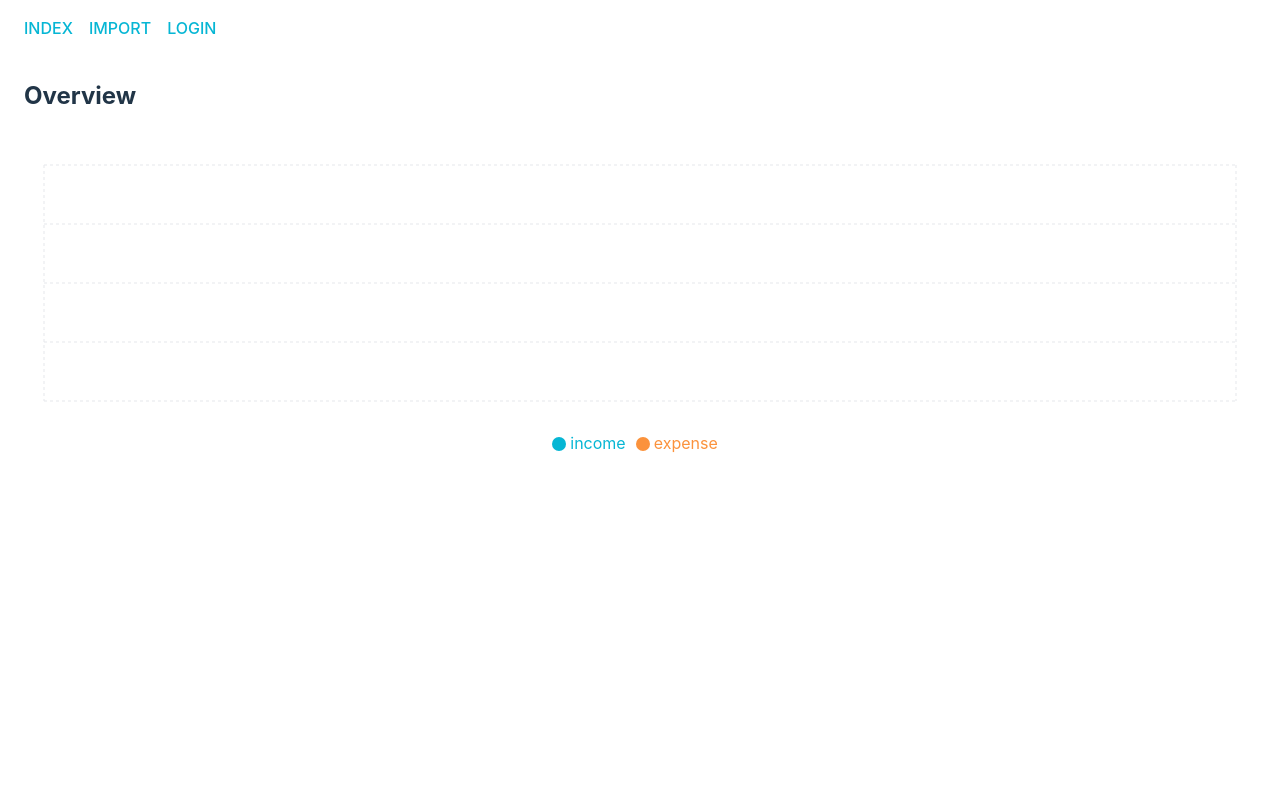
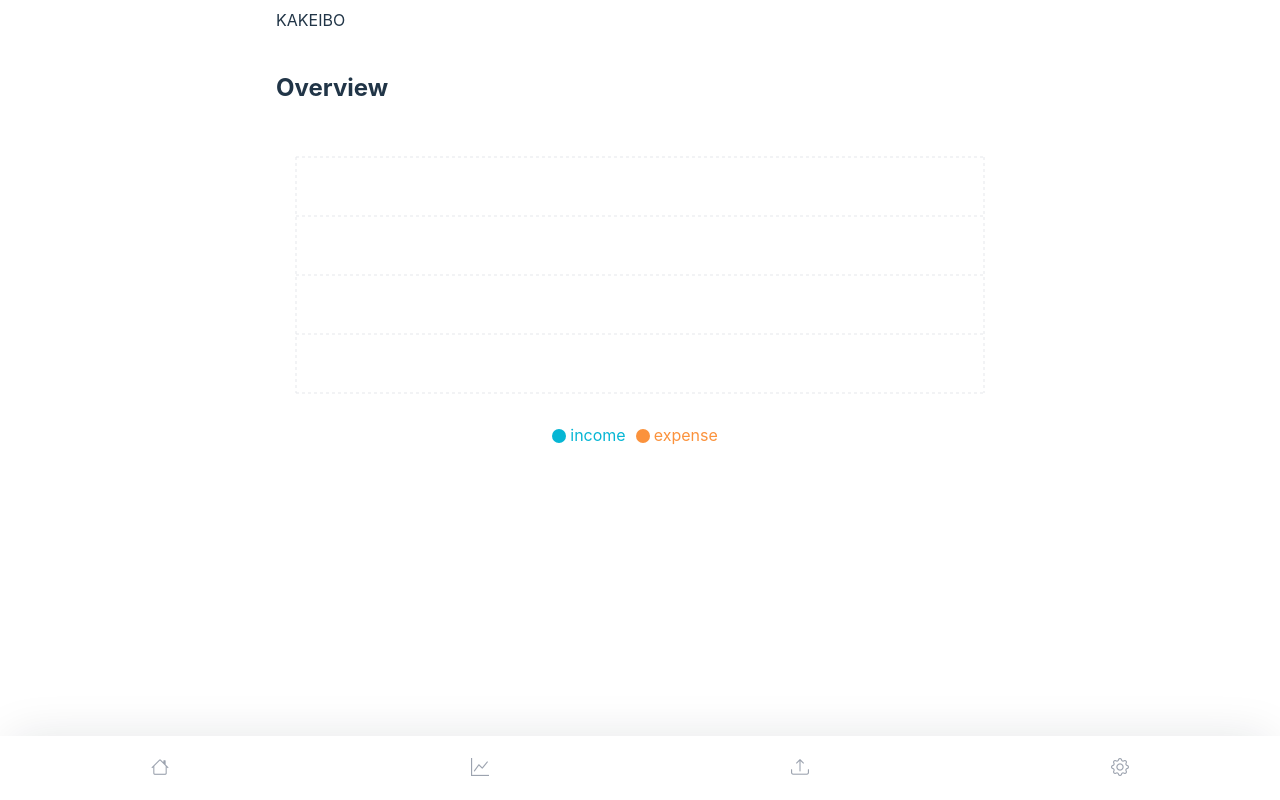
Before and after one commit to myuon/glowing-octo-barnacle, a React (Vite) app in the folder web/: page / in a window 1280 px wide. Built offline with nearby package versions, Linux system fonts and the light colour scheme.

Commit message:
fix: remvoe unused header

```diff
--- a/web/index.html
+++ b/web/index.html
@@ -1,5 +1,5 @@
 <!DOCTYPE html>
-<html lang="en">
+<html lang="ja">
   <head>
     <meta charset="UTF-8" />
     <link rel="icon" type="image/svg+xml" href="/vite.svg" />
--- a/web/src/App.tsx
+++ b/web/src/App.tsx
@@ -21,14 +21,14 @@ const router = createBrowserRouter([
         element: <MonthlyPage />,
       },
       {
+        path: "/login",
+        element: <LoginPage />,
+      },
+      {
         index: true,
         element: <IndexPage />,
       },
     ],
-  },
-  {
-    path: "/login",
-    element: <LoginPage />,
   },
 ]);
 
@@ -37,6 +37,13 @@ const App = () => {
     <>
       <Global
         styles={css`
+          body {
+            @media screen and (min-width: 760px) {
+              width: 760px;
+              margin: 0 auto;
+            }
+          }
+
           a {
             color: ${theme.palette.primary.main};
           }
--- a/web/src/components/Paper.tsx
+++ b/web/src/components/Paper.tsx
@@ -1,5 +1,6 @@
 import { css } from "@emotion/react";
 import { ComponentPropsWithoutRef } from "react";
+import { theme } from "./theme";
 
 export const Paper = ({ ...props }: ComponentPropsWithoutRef<"div">) => {
   return (
@@ -8,7 +9,7 @@ export const Paper = ({ ...props }: ComponentPropsWithoutRef<"div">) => {
       css={css`
         padding: 16px;
         border-radius: 12px;
-        box-shadow: 0 25px 50px -12px rgb(17 24 39 / 0.15);
+        box-shadow: ${theme.shadow.xxl};
       `}
     />
   );
--- a/web/src/components/theme.ts
+++ b/web/src/components/theme.ts
@@ -28,4 +28,8 @@ export const theme = {
       },
     },
   },
+  shadow: {
+    xxl: "0 25px 50px -12px rgb(17 24 39 / 0.15)",
+    footer: "0 -5px 50px -12px rgb(17 24 39 / 0.15)",
+  },
 };
--- a/web/src/layouts/Index.tsx
+++ b/web/src/layouts/Index.tsx
@@ -1,5 +1,7 @@
 import { css } from "@emotion/react";
+import dayjs from "dayjs";
 import { Link, Outlet } from "react-router-dom";
+import { theme } from "../components/theme";
 
 export const IndexLayout = () => {
   return (
@@ -15,14 +17,54 @@ export const IndexLayout = () => {
             gap: 16px;
           `}
         >
-          <Link to="/">INDEX</Link>
-          <Link to="/import">IMPORT</Link>
-          <Link to="/login">LOGIN</Link>
+          KAKEIBO
         </nav>
       </header>
-      <main>
+      <main
+        css={css`
+          margin-bottom: 120px;
+        `}
+      >
         <Outlet />
       </main>
+      <footer
+        css={css`
+          position: fixed;
+          bottom: 0;
+          left: 0;
+          width: 100%;
+        `}
+      >
+        <div
+          css={css`
+            display: flex;
+            align-items: center;
+            justify-content: space-around;
+            height: 64px;
+            font-size: 18px;
+            color: ${theme.palette.gray[400]};
+            background-color: white;
+            box-shadow: ${theme.shadow.footer};
+
+            a {
+              color: inherit;
+            }
+          `}
+        >
+          <Link to="/">
+            <i className="bi-house" />
+          </Link>
+          <Link to={`/monthly/${dayjs().format("YYYYMM")}`}>
+            <i className="bi-graph-up" />
+          </Link>
+          <Link to="/import">
+            <i className="bi-upload" />
+          </Link>
+          <Link to="/login">
+            <i className="bi-gear" />
+          </Link>
+        </div>
+      </footer>
     </>
   );
 };
```
